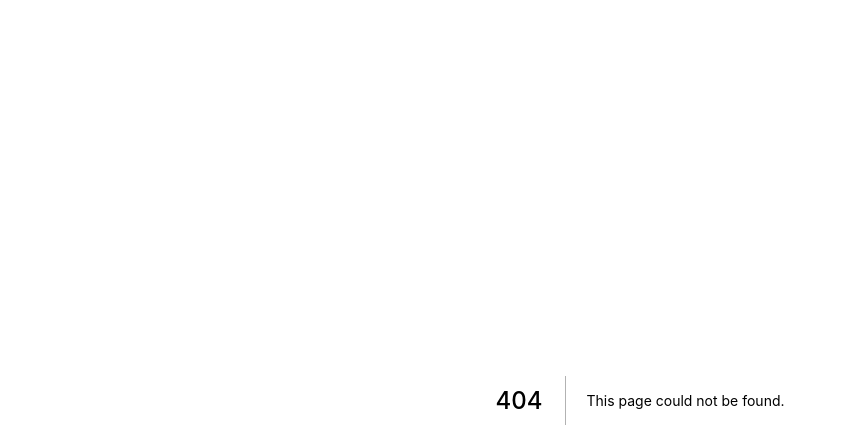
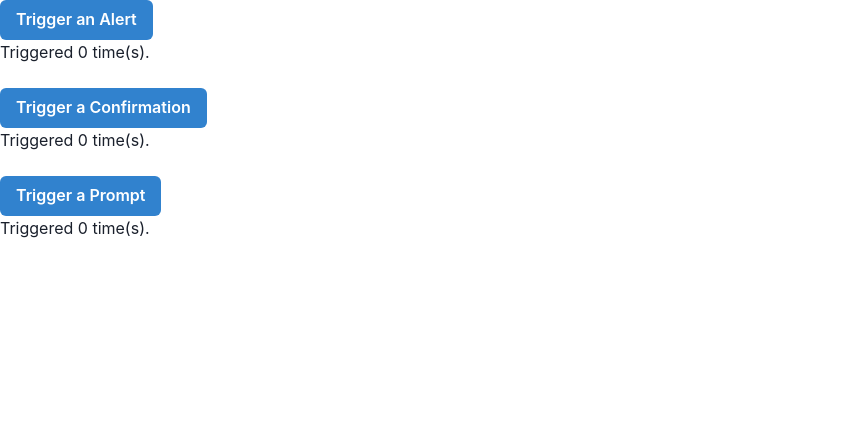
Before and after one commit to colbyfayock/the-kitchen, a Next.js app: page /ingredients/alert in a window 1280 px wide. Before the commit this address had no page. Shown: the top 448 px of the page, without its empty margins (0-847 px from the left). Built offline with nearby package versions, Linux system fonts and the light colour scheme.

Commit message:
adding alerts to the kitchen

```diff
--- /dev/null
+++ b/src/components/_ingredients/Alert/Alert.js
@@ -0,0 +1,46 @@
+import { useState } from 'react';
+import { Button } from "@chakra-ui/react"
+
+import Form from '@components/Form';
+import FormRow from '@components/FormRow';
+
+import styles from './Alert.module.scss';
+
+const Alert = ({ id, method = 'alert', message, label }) => {
+  const [count, setCount] = useState(0);
+  const [answer, setAnswer] = useState();
+
+  id = id || method;
+
+  function handleOnClick () {
+    const result = window[method](message);
+
+    if ( typeof result === 'boolean' ) {
+      setAnswer(result ? 'Yes' : 'No');
+    } else if ( typeof result === 'string' ) {
+      setAnswer(result);
+    }
+
+    setCount(count + 1)
+  }
+
+  return (
+    <FormRow>
+      <p id={`${id}-button`}>
+        <Button colorScheme="blue" onClick={handleOnClick}>
+          { label }
+        </Button>
+      </p>
+      <p id={`${id}-count`}>
+        Triggered {count} time(s).
+      </p>
+      {answer && (
+        <p id={`${id}-answer`}>
+          Answer: { answer }
+        </p>
+      )}
+    </FormRow>
+  )
+}
+
+export default Alert;
--- /dev/null
+++ b/src/components/_ingredients/Alert/Alert.module.scss
@@ -0,0 +1,26 @@
+@import "@styles/settings/__settings";
+
+.select {
+
+ select {
+
+  &[multiple] {
+
+    height: auto;
+    padding: 1em;
+
+    & + div {
+      display: none;
+    }
+
+  }
+
+ }
+
+  label {
+    display: block;
+    font-weight: bold;
+    margin-bottom: .5em;
+  }
+
+}
--- /dev/null
+++ b/src/components/_ingredients/Alert/index.js
@@ -0,0 +1 @@
+export { default } from './Alert';
--- /dev/null
+++ b/src/pages/ingredients/alert.mdx
@@ -0,0 +1,24 @@
+---
+title: Alert
+layout: ingredient
+---
+
+import Alert from '@ingredients/Alert';
+
+<Alert
+  method="alert"
+  message="Airfryers can make anything!"
+  label="Trigger an Alert"
+/>
+
+<Alert
+  method="confirm"
+  message="Proceed with adding garlic?"
+  label="Trigger a Confirmation"
+/>
+
+<Alert
+  method="prompt"
+  message="What is your favorite food?"
+  label="Trigger a Prompt"
+/>
```
